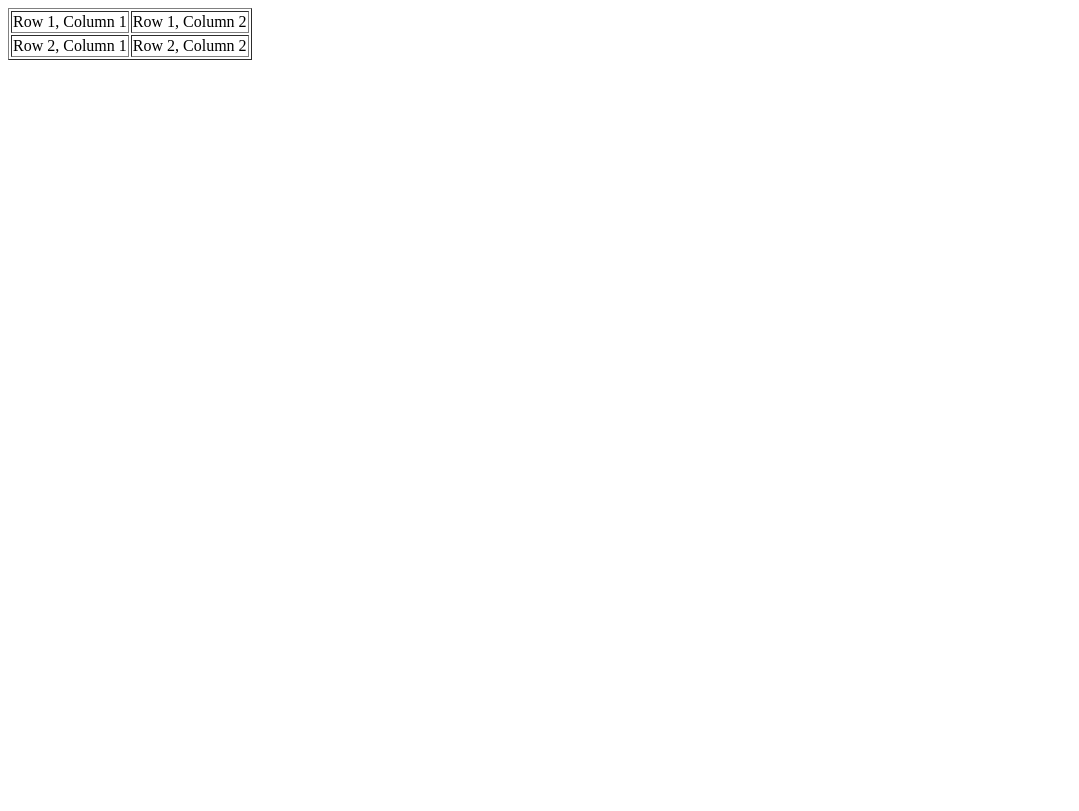
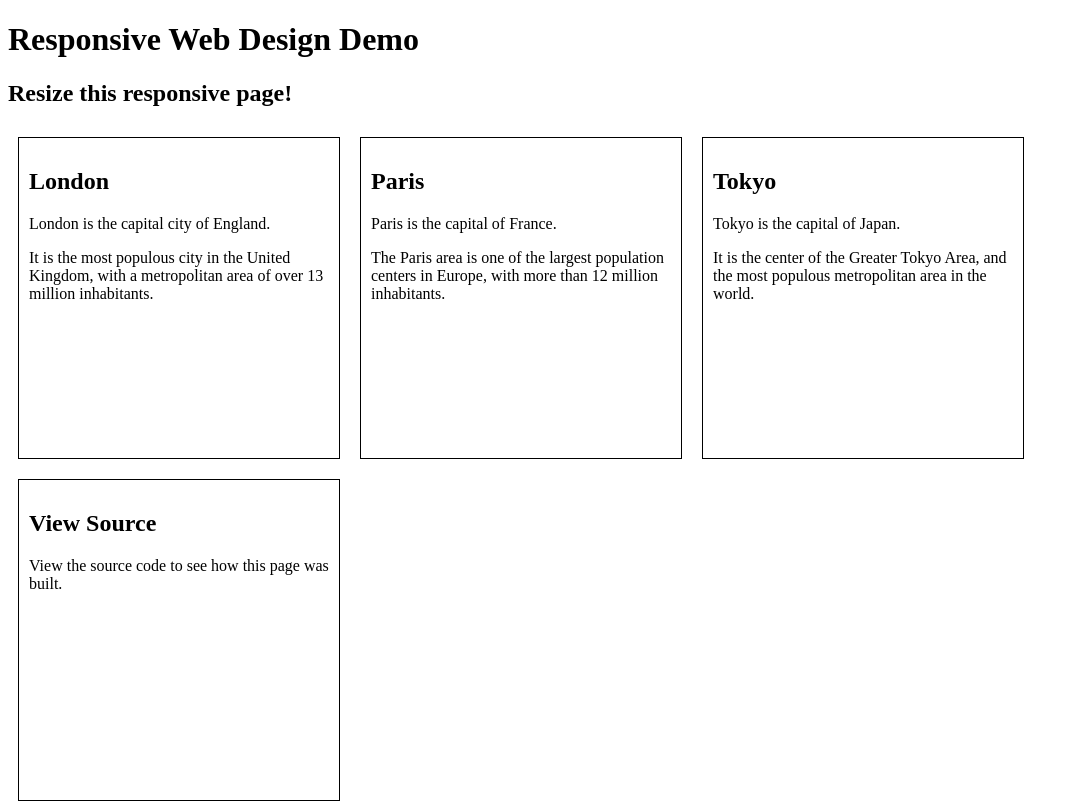
Before and after one commit to sumitkumarsk90/web_server, a website: page public/index.html in a window 1280 px wide. Shown: the whole page, without its empty margins (0-1079 px from the left). Drawn offline with Linux system fonts and the light colour scheme.

Commit message:
Update language

```diff
--- a/public/index.html
+++ b/public/index.html
@@ -1,19 +1,47 @@
 <!DOCTYPE html>
-<html>
-	<head>
-		<meta charset="utf-8"/>
-		<title>HTML Tables</title>
-	</head>
+<html lang="en-us">
+<head>
+<style>
+.city {
+   float: left;
+   margin: 10px;
+   padding: 10px;
+   width: 300px;
+   height: 300px;
+   border: 1px solid black;
+}
+</style>
+</head>
 <body>
-	<table border="1">
-		<tr>
-			<td>Row 1, Column 1</td>
-			<td>Row 1, Column 2</td>
-		</tr>
-		<tr>
-			<td>Row 2, Column 1</td>
-			<td>Row 2, Column 2</td>
-		</tr>
-	</table>
+
+<h1>Responsive Web Design Demo</h1>
+<h2>Resize this responsive page!</h2>
+
+<div class="city">
+  <h2>London</h2>
+  <p>London is the capital city of England.</p>
+  <p>It is the most populous city in the United Kingdom,
+with a metropolitan area of over 13 million inhabitants.</p>
+</div>
+
+<div class="city">
+  <h2>Paris</h2>
+  <p>Paris is the capital of France.</p>
+  <p>The Paris area is one of the largest population centers in Europe,
+with more than 12 million inhabitants.</p>
+</div>
+
+<div class="city">
+  <h2>Tokyo</h2>
+  <p>Tokyo is the capital of Japan.</p>
+  <p>It is the center of the Greater Tokyo Area,
+and the most populous metropolitan area in the world.</p>
+</div>
+
+<div class="city">
+  <h2>View Source</h2>
+  <p>View the source code to see how this page was built.</p>
+</div>
+
 </body>
 </html>
```
